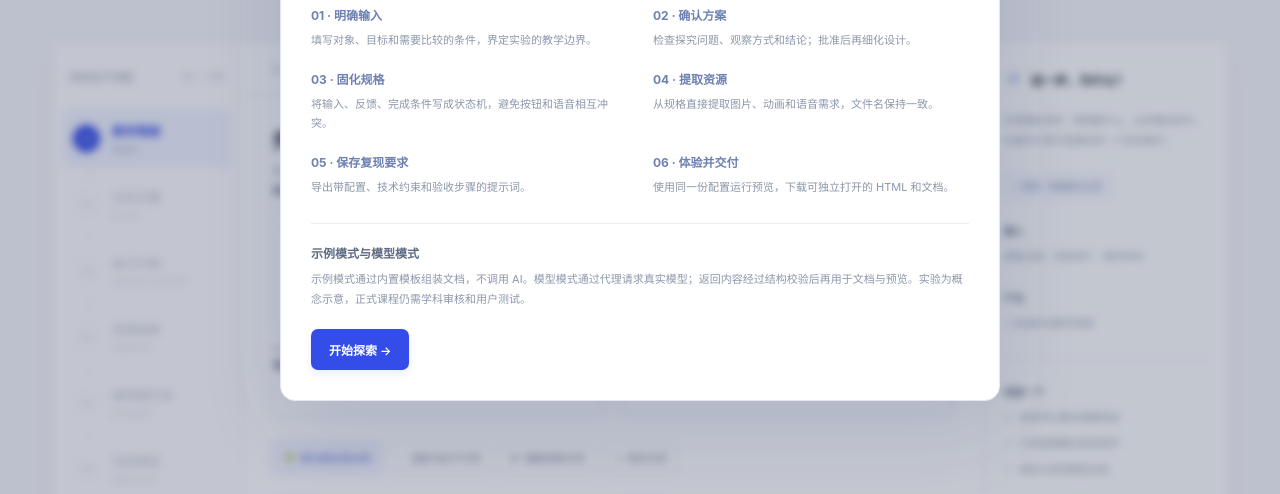
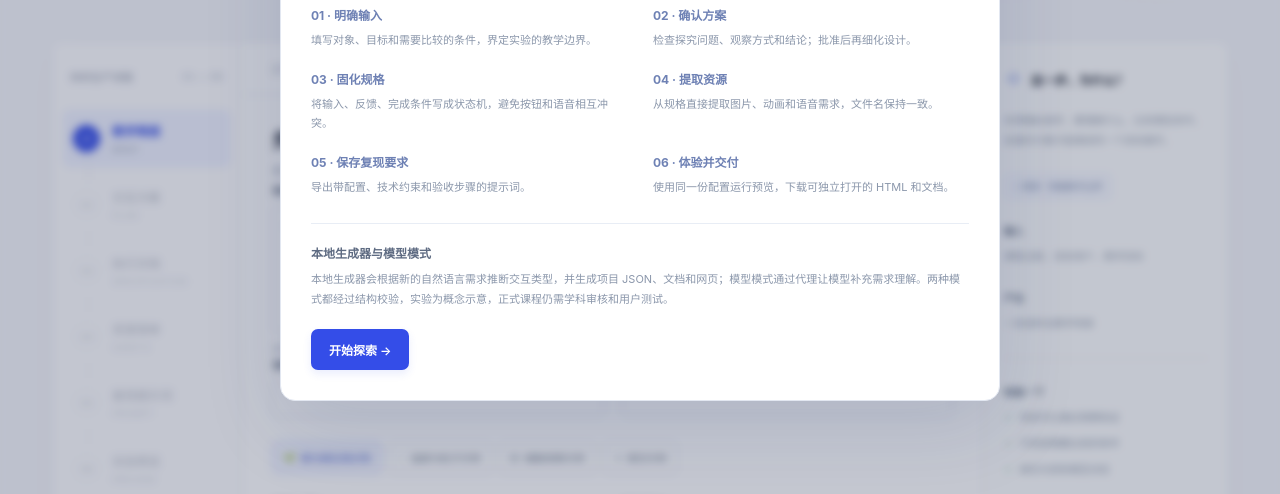
Before and after one commit to lizhushaogis/yuanfudaotest, a website with bundled scripts: page public/index.html in a window 1280 px wide. Both pictures are taken after a click on the button "项目说明 ↗". Shown: the part 280-774 px from the top of the page. Built offline with nearby package versions, Linux system fonts and the light colour scheme.

Commit message:
Clarify generated project modes

```diff
--- a/public/index.html
+++ b/public/index.html
@@ -3,7 +3,7 @@
 <head>
   <meta charset="utf-8">
   <meta name="viewport" content="width=device-width,initial-scale=1">
-  <meta name="description" content="把教学想法逐步转为交互方案、执行文档、资源清单和可运行实验。开放的 AI 辅助教研工作台。">
+  <meta name="description" content="把新的教学需求生成可审核的项目 JSON、交互规格、动态实验网页和可下载交付包。开放的 AI 辅助教研工作台。">
   <meta name="theme-color" content="#344de8">
   <title>知行实验室 · AI 交互实验工作台</title>
   <link rel="icon" href="./favicon.svg" type="image/svg+xml">
@@ -60,7 +60,7 @@
   <dialog id="guide-dialog" class="dialog guide-dialog"><div class="dialog-heading"><div><div class="eyebrow">ABOUT THE PROJECT</div><h2>从想法到实验的六步</h2></div><button class="icon-close" data-close="guide-dialog" aria-label="关闭">×</button></div>
     <p>这个工作台把教学设计、交互规格和交付文件串在一起。它是基于通用教研流程重新实现的公开演示，示例文案、图形和代码均在本项目中独立编写。</p>
     <div class="guide-grid"><article><b>01 · 明确输入</b><p>填写对象、目标和需要比较的条件，界定实验的教学边界。</p></article><article><b>02 · 确认方案</b><p>检查探究问题、观察方式和结论；批准后再细化设计。</p></article><article><b>03 · 固化规格</b><p>将输入、反馈、完成条件写成状态机，避免按钮和语音相互冲突。</p></article><article><b>04 · 提取资源</b><p>从规格直接提取图片、动画和语音需求，文件名保持一致。</p></article><article><b>05 · 保存复现要求</b><p>导出带配置、技术约束和验收步骤的提示词。</p></article><article><b>06 · 体验并交付</b><p>使用同一份配置运行预览，下载可独立打开的 HTML 和文档。</p></article></div>
-    <div class="guide-mode"><strong>示例模式与模型模式</strong><p>示例模式通过内置模板组装文档，不调用 AI。模型模式通过代理请求真实模型；返回内容经过结构校验后再用于文档与预览。实验为概念示意，正式课程仍需学科审核和用户测试。</p></div>
+    <div class="guide-mode"><strong>本地生成器与模型模式</strong><p>本地生成器会根据新的自然语言需求推断交互类型，并生成项目 JSON、文档和网页；模型模式通过代理让模型补充需求理解。两种模式都经过结构校验，实验为概念示意，正式课程仍需学科审核和用户测试。</p></div>
     <button class="btn btn-primary" data-close="guide-dialog">开始探索 →</button>
   </dialog>
   <div class="toast" id="toast" role="status" aria-live="polite"></div>
```
